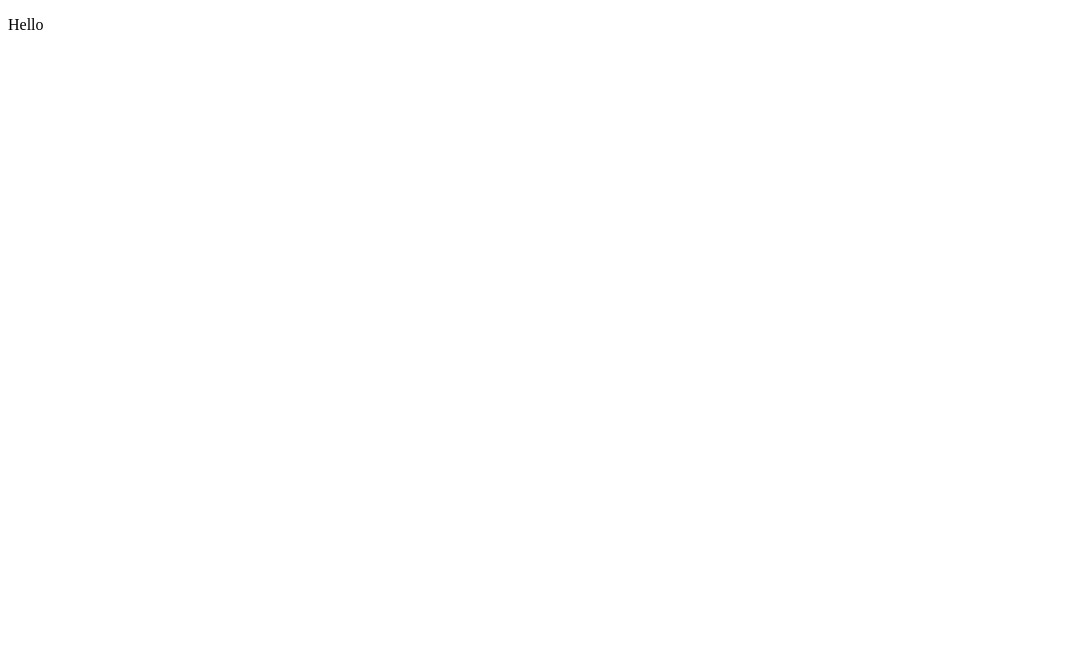
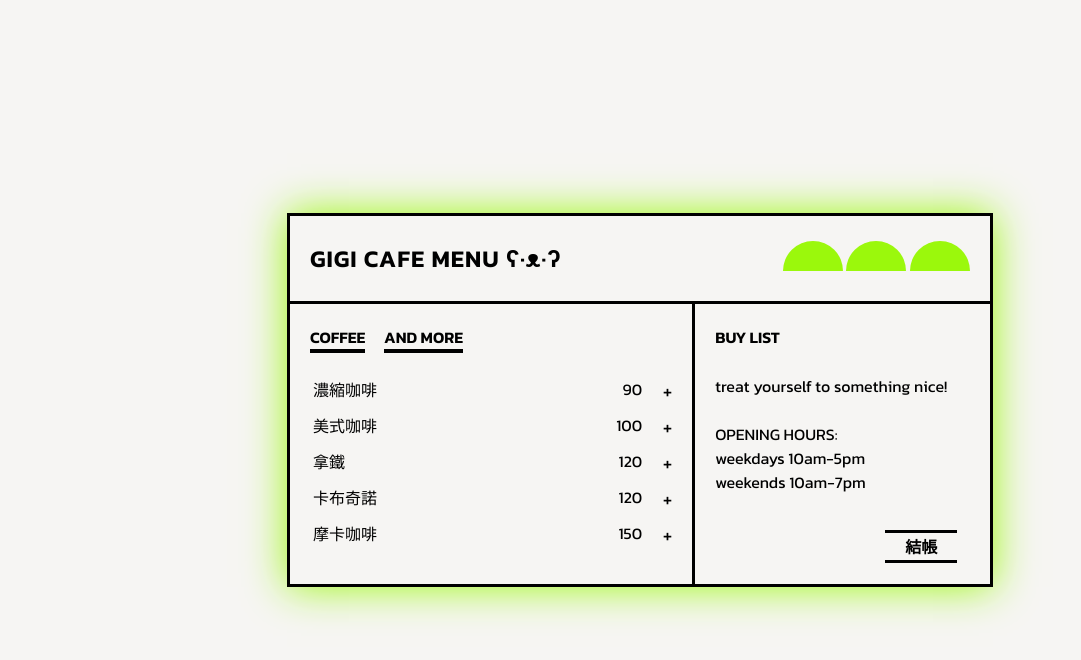
Before and after one commit to lmgigi/lmgigi.github.io, a plain HTML site: page index.html in a window 1280 px wide. Shown: the whole page, without its empty margins (0-1081 px from the left). Drawn offline with nearby package versions, Linux system fonts and the light colour scheme; a web font is replaced by a local one.

Commit message:
作業上傳

```diff
--- /dev/null
+++ b/css/style.css
@@ -0,0 +1,193 @@
+* {
+  position: relative;
+  font-family: "Kanit", sans-serif;
+}
+
+html, body {
+  width: 100%;
+  height: 100%;
+  margin: 0px;
+  padding: 0px;
+  display: flex;
+  justify-content: center;
+  align-items: center;
+  background-color: #f6f5f3;
+}
+
+#menu {
+  border: solid 3px;
+  display: inline_block;
+  width: 700px;
+  box-shadow: 0px 0px 40px #9bf80c;
+}
+#menu h2 {
+  margin: 0px;
+  padding: 25px 20px 25px 20px;
+  letter-spacing: 1px;
+  z-index: 2;
+}
+
+.shapes {
+  position: absolute;
+  top: 25px;
+  right: 20px;
+  z-index: 1;
+}
+
+.semicircle {
+  display: inline-block;
+  background-color: #9bf80c;
+  width: 60px;
+  height: 30px;
+  border-top-left-radius: 60px;
+  border-top-right-radius: 60px;
+  animation: ani1 2s infinite;
+}
+
+@keyframes ani1 {
+  0% {
+    box-shadow: 0px 0px 20px #9bf80c;
+  }
+  50% {
+    box-shadow: 0px 0px #9bf80c;
+  }
+  100% {
+    box-shadow: 0px 0px 20px #9bf80c;
+  }
+}
+h2, .shapes {
+  display: inline-block;
+}
+
+.section {
+  display: flex;
+  border-top: solid 3px;
+  justify-content: center;
+  align-items: top;
+  padding: 0px 20px 0px 20px;
+}
+
+.menu_page {
+  width: 60%;
+  overflow: hidden;
+}
+.menu_page h4 {
+  display: inline-block;
+  margin-right: 15px;
+  border-bottom: solid 4px;
+  cursor: pointer;
+}
+
+.pages {
+  height: 100%;
+  width: 100%;
+  white-space: nowrap;
+  font-size: 0px;
+  left: 0px;
+}
+.pages .page {
+  height: 100%;
+  width: 100%;
+  display: inline-block;
+  font-size: initial;
+  box-sizing: border-box;
+  position: relative;
+  white-space: normal;
+}
+
+.shopcart {
+  width: 40%;
+  border-left: solid 3px;
+  padding-left: 20px;
+}
+.shopcart h4 {
+  display: inline-block;
+  margin-right: 15px;
+  border-bottom: solid 4px transparent;
+}
+
+#item_list, #item_list_2, #item_list.cart {
+  padding: 0px;
+  margin-top: 0px;
+  z-index: 2;
+}
+
+.item, .buy_item {
+  list-style: none;
+  display: flex;
+  padding: 3px;
+  margin: 0px 0px 5px 0px;
+}
+.item .price, .buy_item .price {
+  position: absolute;
+  right: 50px;
+}
+.item .add_btn, .buy_item .add_btn {
+  position: absolute;
+  right: 10px;
+  bottom: -1px;
+  padding: 0 10px;
+  text-align: center;
+  font-size: 20px;
+  cursor: pointer;
+  transition-duration: 0.5s;
+  border-radius: 20px;
+}
+.item .add_btn:hover, .buy_item .add_btn:hover {
+  background-color: #9bf80c;
+  box-shadow: 0px 0px 10px #9bf80c;
+}
+
+.cart .dlt_btn {
+  position: absolute;
+  right: 0px;
+  bottom: -1px;
+  padding: 2px 10px;
+  cursor: pointer;
+  transition-duration: 0.5s;
+  border-radius: 20px;
+}
+.cart .dlt_btn:hover {
+  background-color: #9bf80c;
+  box-shadow: 0px 0px 10px #9bf80c;
+}
+
+.cart li {
+  list-style: none;
+  display: flex;
+}
+
+.total {
+  margin-top: 20px;
+  border-top: solid;
+  border-bottom: solid;
+}
+
+#menu_button1 {
+  transition-duration: 0.5s;
+}
+#menu_button1:hover {
+  border-color: #9bf80c;
+}
+
+#menu_button2 {
+  transition-duration: 0.5s;
+}
+#menu_button2:hover {
+  border-color: #9bf80c;
+}
+
+#check_button {
+  right: -170px;
+  padding: 1px 20px 1px 20px;
+  margin-top: 20px;
+  border-top: solid;
+  border-bottom: solid;
+  cursor: pointer;
+  transition-duration: 0.5s;
+}
+#check_button:hover {
+  background-color: #9bf80c;
+  border-color: #9bf80c;
+  box-shadow: 0px 0px 10px #9bf80c;
+}
--- a/index.html
+++ b/index.html
@@ -1,12 +1,51 @@
 <!DOCTYPE html>
-<html lang="zh-tw">
+<html lang="en">
   <head>
     <meta charset="UTF-8" />
-    <meta http-equiv="X-UA-Compatible" content="IE=edge" />
-    <meta name="viewport" content="width=device-width, initial-scale=1.0" />
-    <title>Hello</title>
+    <title>咖啡廳購物車</title>
+    <link
+      rel="stylesheet"
+      href="https://fonts.googleapis.com/css2?family=Kanit:wght@300;400;500;600&amp;family=Playfair+Display:ital,wght@0,700;1,600&amp;display=swap"
+    />
+    <link rel="stylesheet" href="./css/style.css" />
   </head>
   <body>
-    <p>Hello</p>
+    <!-- partial:index.partial.html -->
+    <div id="menu">
+      <h2>GIGI CAFE MENU ʕ·ᴥ·ʔ</h2>
+      <div class="shapes">
+        <div class="semicircle"></div>
+        <div class="semicircle"></div>
+        <div class="semicircle"></div>
+      </div>
+      <div class="section">
+        <div class="menu_page">
+          <h4 id="menu_button1">COFFEE</h4>
+          <h4 id="menu_button2">AND MORE</h4>
+          <div class="pages">
+            <div class="page page1">
+              <ul id="item_list"></ul>
+            </div>
+            <div class="page page2">
+              <ul id="item_list_2"></ul>
+            </div>
+          </div>
+        </div>
+        <div class="shopcart">
+          <h4>BUY LIST</h4>
+          <ul class="cart" id="item_list">
+            <li>treat yourself to something nice!</li>
+            <br />
+            <li>OPENING HOURS:</li>
+            <li>weekdays 10am-5pm</li>
+            <li>weekends 10am-7pm</li>
+          </ul>
+          <h4 id="check_button">結帳</h4>
+        </div>
+      </div>
+    </div>
+    <!-- partial -->
+    <script src="https://cdnjs.cloudflare.com/ajax/libs/jquery/3.6.0/jquery.min.js"></script>
+    <script src="./js/script.js"></script>
   </body>
 </html>
--- /dev/null
+++ b/js/script.js
@@ -0,0 +1,101 @@
+var products=[
+  {name: "濃縮咖啡", price: 90},
+  {name: "美式咖啡", price: 100},
+  {name: "拿鐵", price: 120},
+  {name: "卡布奇諾", price: 120},
+  {name: "摩卡咖啡", price: 150},
+  {name: "巴斯克蛋糕", price: 150},
+  {name: "布朗尼蛋糕", price: 170},
+  {name: "司康", price: 60},
+  {name: "檸檬糖霜海綿蛋糕", price: 100},
+  {name: "手作餅乾", price: 100},
+];
+
+var menu_html="<li id={{id}} class='item'>{{name}}<div class='price'>{{price}}</div><div prodid={{prodid}} class='add_btn'>+</div></li>";
+
+var buylist_html="<li class='buy_item'>{{name}}<div class='price'>{{price}}</div><div id={{del_id}} data-del-id='{{delid}}' class='dlt_btn'>x</div></li>";
+
+var total_html="<li class='buy_item total'>total<div class='price'>{{total_price}}</div></li>";
+
+var check_button_html="<li class='buy_item total'>total<div class='price'>{{total_price}}</div></li>";
+
+var buylist=[];
+
+var page=0;
+
+$("#menu_button1").click(
+function(){
+  $(".pages").css("left", "");
+}
+);
+
+$("#menu_button2").click(
+function(){
+  $(".pages").css("left", "-100%");
+}
+);
+
+function showlist(){
+  $("#item_list").html("");
+  for(var i=0;i<products.length/2;i++){
+    var item= products[i];
+    var current_menu_html=
+        menu_html.replace("{{name}}",products[i].name)
+                 .replace("{{price}}",products[i].price)
+                 .replace("{{id}}",i)
+                 .replace("{{prodid}}",i);
+    $("#item_list").append(current_menu_html);
+  }
+  $("#item_list_2").html("");
+  for(var i=5;i<products.length;i++){
+    var item= products[i];
+    var current_menu_html=
+        menu_html.replace("{{name}}",products[i].name)
+                 .replace("{{price}}",products[i].price)
+                 .replace("{{id}}",i)
+                 .replace("{{prodid}}",i);
+    $("#item_list_2").append(current_menu_html);
+  }
+}
+
+showlist();
+
+function show_buylist(){
+  $(".cart").html("");
+  var total_price=0;
+  for(var i=0;i<buylist.length;i++){
+    var del_item_id="del_buyitem_"+i;
+    var current_buyitem=buylist[i];
+    var current_buylist_html=
+        buylist_html.replace("{{name}}",buylist[i].name)
+                    .replace("{{price}}",buylist[i].price)
+                    .replace("{{del_id}}",del_item_id)
+                    .replace("{{delid}}",i);
+    total_price+=parseInt(current_buyitem.price);
+    $(".cart").append(current_buylist_html);
+  }
+  $(".dlt_btn").click(
+    function(){
+      remove_item(parseInt($(this).attr("data-del-id")));
+    }
+    );
+  var current_total_html=
+      total_html.replace("{{total_price}}",total_price);
+  $(".cart").append(current_total_html);
+}
+
+$(".add_btn").click(
+  function(){
+    var select_item=$(this).attr("prodid");
+    buylist.push({
+        name: products[select_item].name,
+        price: products[select_item].price
+      });
+    show_buylist();
+  }
+);
+
+function remove_item(id){
+  buylist.splice(id,1);
+  show_buylist();
+}
```
Also changed, not shown: 1 other file.
